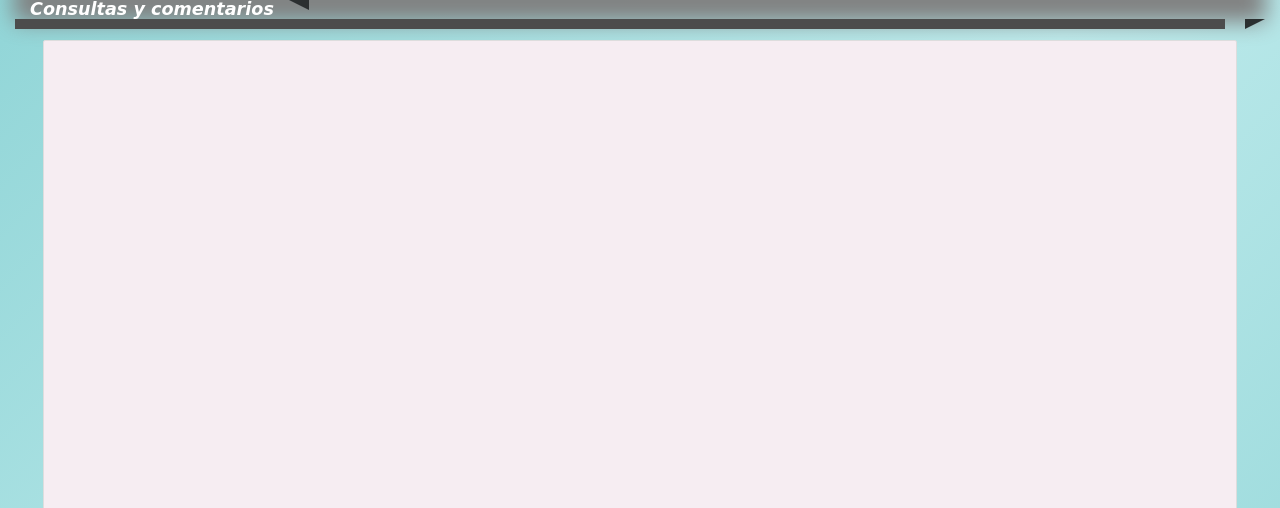
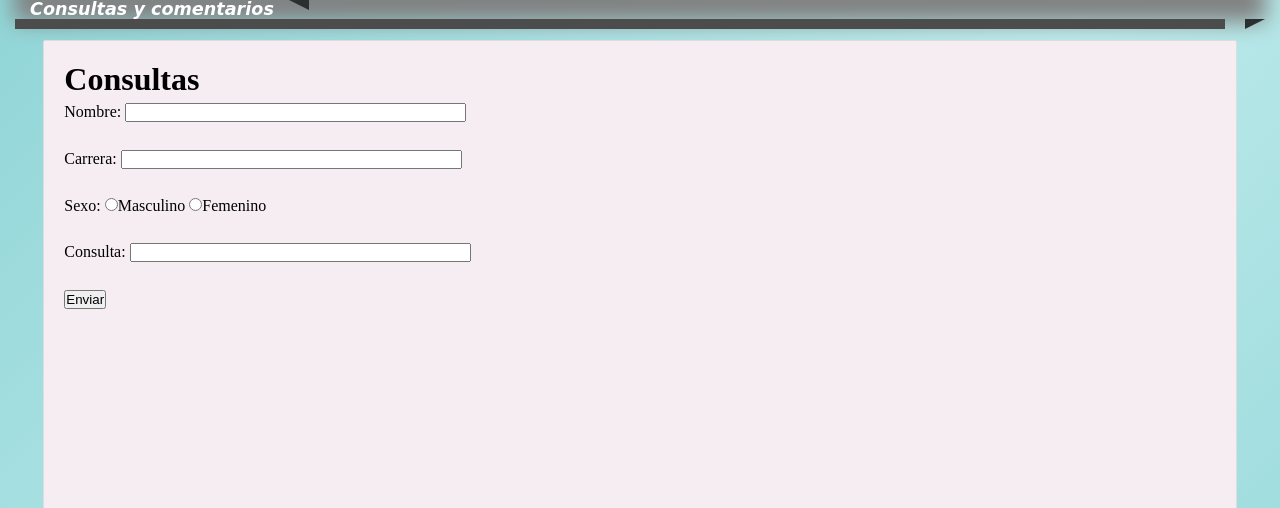
Before and after one commit to BNgiannina/Examen-Final-LP3, a Django app: page /consultas/ in a window 1280 px wide. Shown: the part 182-690 px from the top of the page. Run offline with Django 3.2, Linux system fonts and the light colour scheme.

Commit message:
Proyecto terminado

```diff
--- a/miapp/templates/consultas.html
+++ b/miapp/templates/consultas.html
@@ -4,7 +4,16 @@
     {{titulo}}
 {% endblock%}
 {% block content %}
-   <h1>
+   <h1> Consultas</h1>
 
-  </h1>
+     <form method="get">
+       <p>Nombre: <input type="text" name="nombre" size="40"> </p><br>
+       <p>Carrera: <input type="text" name="carrera" size="40"> </p><br>
+       <p>Sexo: <input type="radio" name="sexo" value="masculino" size="40">Masculino
+                <input type="radio" name="sexo" value="femenino" size="40">Femenino
+       </p><br>
+       <p>Consulta: <input type="text" name="consulta" size="40"> </p><br>
+       <p><input type="submit" value="Enviar"></p><br>
+     </form>
+
 {% endblock %}
```
